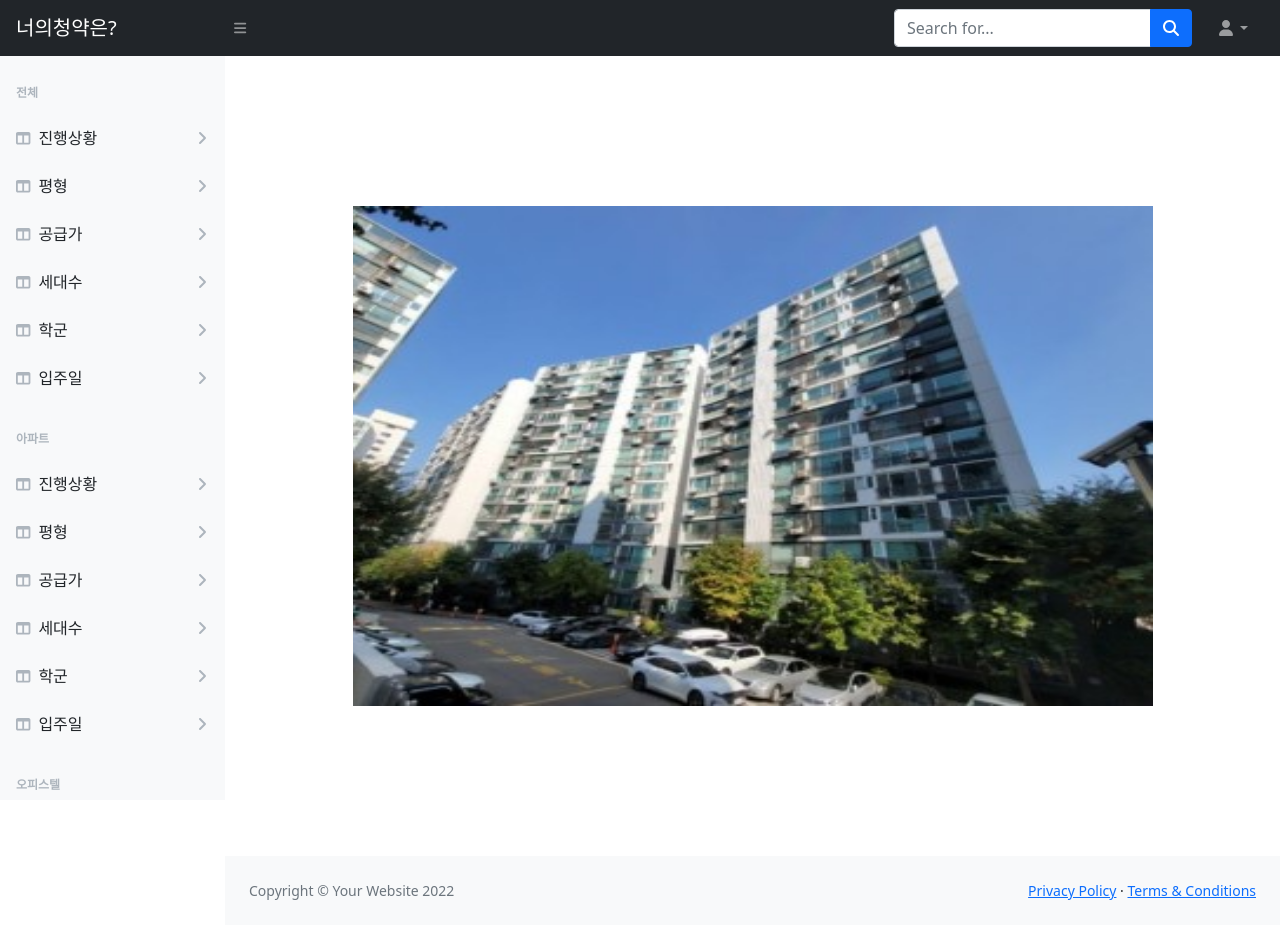
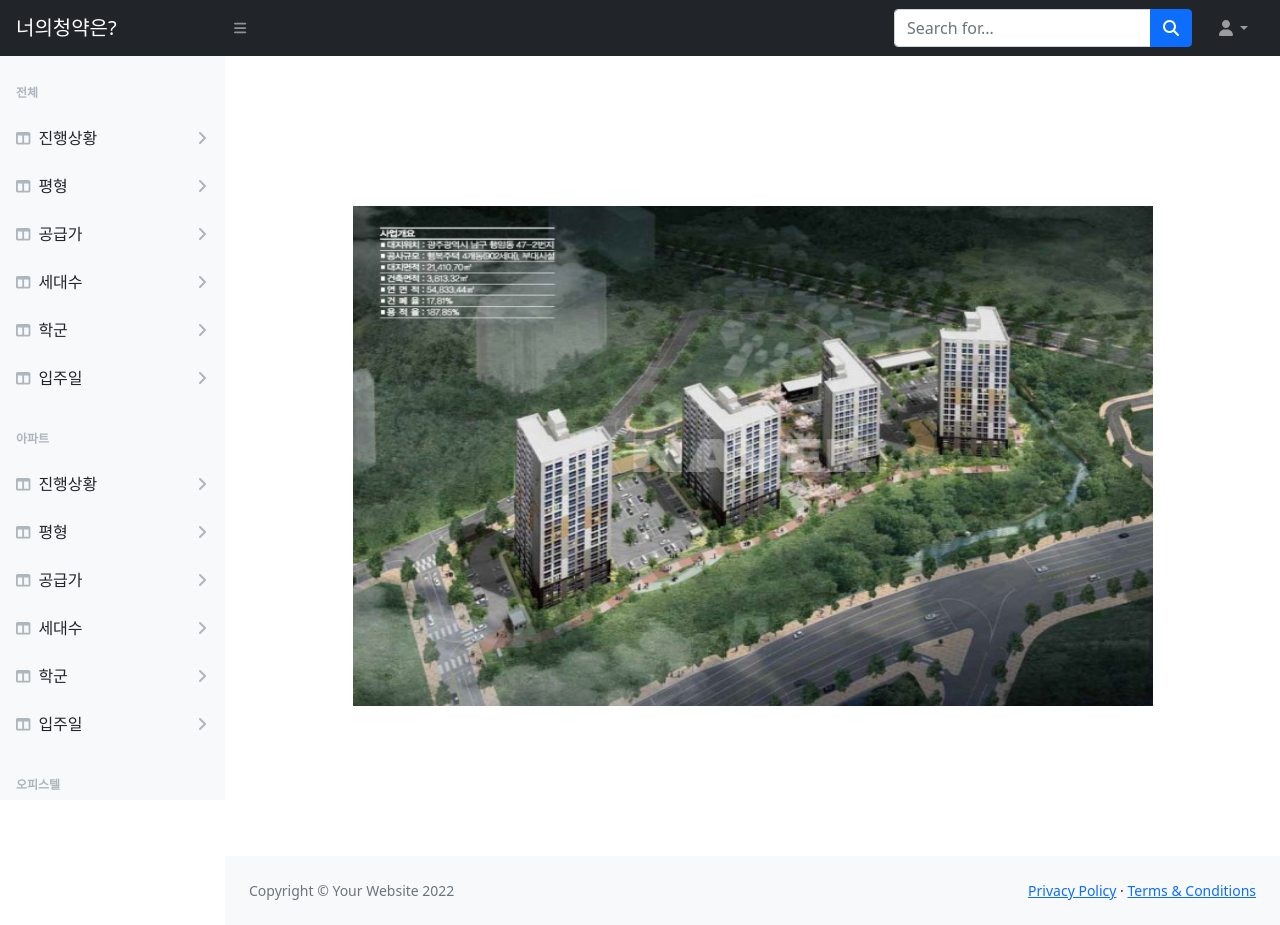
Before and after one commit to leeheerim/your_home, a Django app: page / in a window 1280 px wide. Run offline with Django 4.2, Linux system fonts and the light colour scheme; some libraries are stand-ins or nearby versions.

Commit message:
사진
사진 변경

```diff
--- /dev/null
+++ b/yourhomeproject/homeapp/static/js/scripts.js
@@ -0,0 +1,26 @@
+/*!
+    * Start Bootstrap - SB Admin v7.0.5 (https://startbootstrap.com/template/sb-admin)
+    * Copyright 2013-2022 Start Bootstrap
+    * Licensed under MIT (https://github.com/StartBootstrap/startbootstrap-sb-admin/blob/master/LICENSE)
+    */
+    //
+// Scripts
+//
+
+window.addEventListener('DOMContentLoaded', event => {
+
+    // Toggle the side navigation
+    const sidebarToggle = document.body.querySelector('#sidebarToggle');
+    if (sidebarToggle) {
+        // Uncomment Below to persist sidebar toggle between refreshes
+        // if (localStorage.getItem('sb|sidebar-toggle') === 'true') {
+        //     document.body.classList.toggle('sb-sidenav-toggled');
+        // }
+        sidebarToggle.addEventListener('click', event => {
+            event.preventDefault();
+            document.body.classList.toggle('sb-sidenav-toggled');
+            localStorage.setItem('sb|sidebar-toggle', document.body.classList.contains('sb-sidenav-toggled'));
+        });
+    }
+
+});
--- a/yourhomeproject/homeapp/templates/home.html
+++ b/yourhomeproject/homeapp/templates/home.html
@@ -414,10 +414,10 @@
                             <input type="radio" name="radio-btn" id="radio3">
                             <input type="radio" name="radio-btn" id="radio4">
 
-                            <div class="slide first"> <img src="static/image/slider7.jpg" alt=""> </div>
-                            <div class="slide">       <img src="static/image/slider2.jpg" alt=""> </div>
+
+                            <div class="slide first"> <img src="static/image/slider2.jpg" alt=""> </div>
                             <div class="slide">       <img src="static/image/slider3.jpg" alt=""> </div>
-                            <div class="slide">       <img src="static/image/slider8.jpg" alt=""> </div>
+                            <div class="slide">       <img src="static/image/slider7.jpg" alt=""> </div>
 
                         </div>
                     </div>
@@ -449,6 +449,6 @@
         </div>
 
         <script src="https://cdn.jsdelivr.net/npm/bootstrap@5.1.3/dist/js/bootstrap.bundle.min.js" crossorigin="anonymous"></script>
-        <script src="js/scripts.js"></script>
+        <script src="{% static 'js/scripts.js' %}"></script>
     </body>
 </html>
--- a/yourhomeproject/yourhomeproject/settings.py
+++ b/yourhomeproject/yourhomeproject/settings.py
@@ -24,7 +24,7 @@ BASE_DIR = Path(__file__).resolve().parent.parent
 SECRET_KEY = 'django-insecure-@b2z3-+8i)3mdcy&zcgo#nl+a)#7jv&1a#=22e-esx@jcf39_!'
 
 # SECURITY WARNING: don't run with debug turned on in production!
-DEBUG = True
+DEBUG = False
 
 ALLOWED_HOSTS = []
 
```
Also changed, not shown: yourhomeproject/homeapp/static/image/slider2.jpg, yourhomeproject/homeapp/static/image/slider3.jpg, yourhomeproject/homeapp/static/image/slider7.jpg, yourhomeproject/homeapp/static/image/slider8.jpg (deleted).
